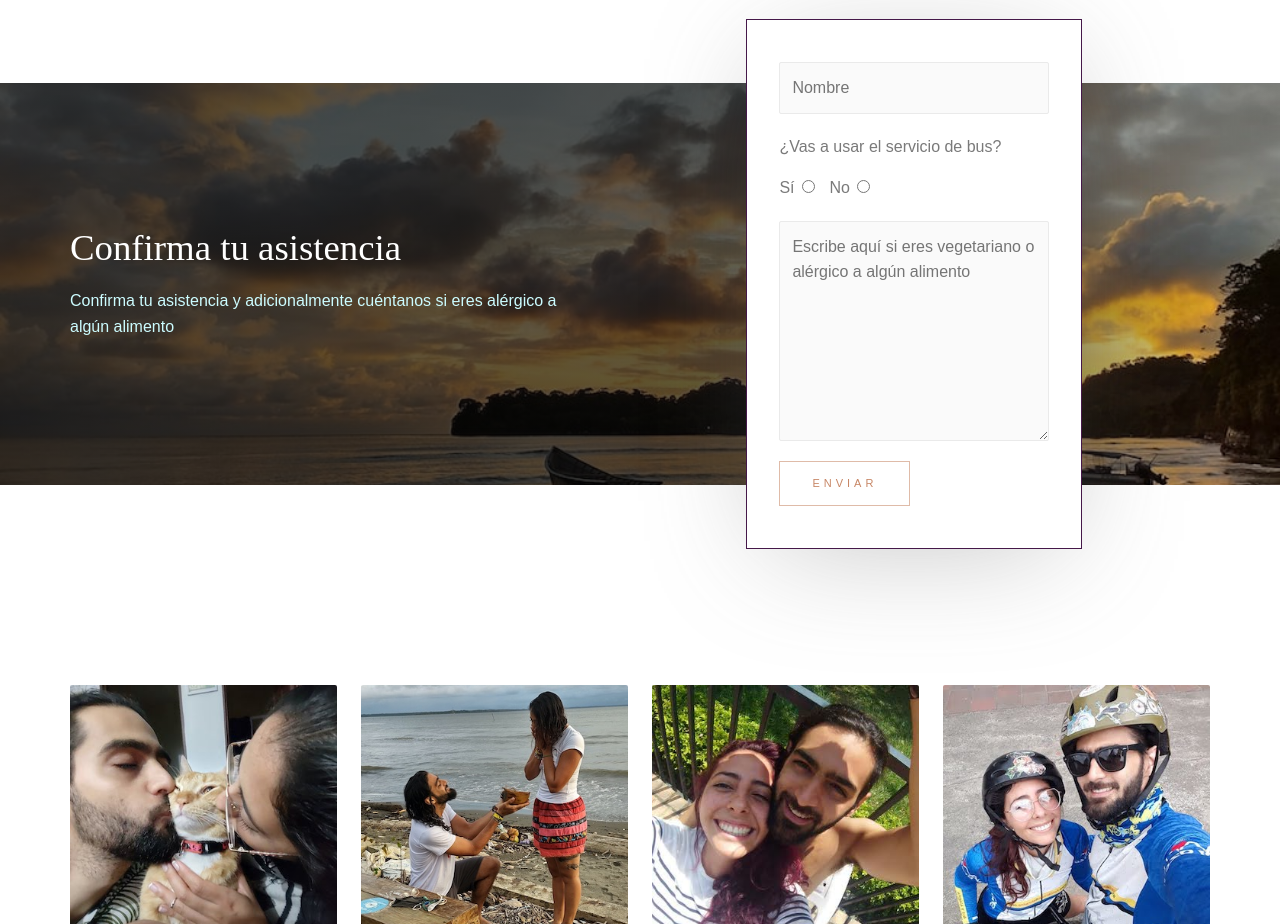
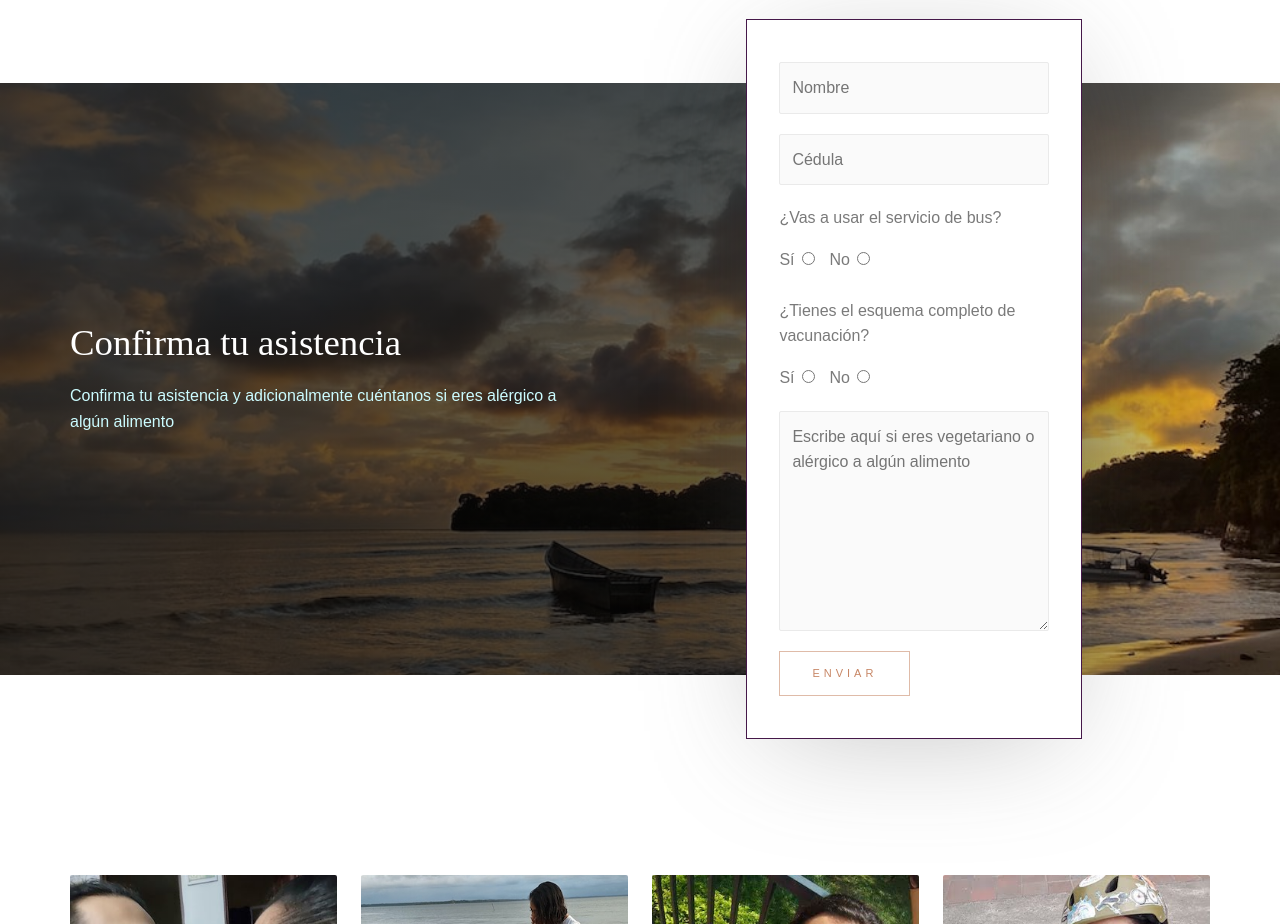
Before and after one commit to josemariogutierrez/natysanti, a website built with Parcel: page src/index.html in a window 1280 px wide. Shown: the part 3760-4684 px from the top of the page. Built offline with nearby package versions, Linux system fonts and the light colour scheme; a web font is replaced by a local one.

Commit message:
update deploy command

```diff
--- a/package.json
+++ b/package.json
@@ -6,7 +6,7 @@
   "scripts": {
     "dev": "parcel src/index.html",
     "build": "parcel build src/index.html --no-source-maps --public-url ./",
-    "deploy": "gh-pages -d dist"
+    "deploy": "echo 'natysanti.com' > ./dist/CNAME && gh-pages -d dist"
   },
   "repository": {
     "type": "git",
--- a/src/index.html
+++ b/src/index.html
@@ -720,13 +720,24 @@
 		        class="wpforms-field-label wpforms-label-hide" for="wpforms-512-field_0">Nombre</label>
             <input type="text"
 		        id="wpforms-512-field_0" required="" class="wpforms-field-large" name="entry.596801257" placeholder="Nombre"></div>
+				<div id="wpforms-512-field_0-container" class="wpforms-field wpforms-field-name" data-field-id="0"><label
+					class="wpforms-field-label wpforms-label-hide" for="wpforms-512-field_0">Cédula</label>
+				<input type="text"
+					id="wpforms-512-field_0" required="" class="wpforms-field-large" name="entry.1298591039" placeholder="Cédula"></div>
 		    <div id="wpforms-512-field_3-container" class="wpforms-field wpforms-field-text" data-field-id="3">
-            <p>¿Vas a usar el servicio de bus?</p>
+				<p>¿Vas a usar el servicio de bus?</p>
             <label for="si-asisto">Sí</label>
             <input type="radio" required="" class="wpforms-field-large" name="entry.1480759059" placeholder="¿Vas a asistir?" value="Sí" id="si-asisto">
             <label for="no-asisto">No</label>
+            <input type="radio" required="" class="wpforms-field-large" name="entry.1480759059" placeholder="¿Vas a asistir?" value="No" id="no-asisto">
+				<br>
+				<br>
+			<p>¿Tienes el esquema completo de vacunación?</p>
+            <label for="vacunado">Sí</label>
+            <input type="radio" required="" class="wpforms-field-large" name="entry.778949043" placeholder="¿Vacunado?" value="Sí" id="vacunado">
+            <label for="no-vacunado">No</label>
 
-            <input type="radio" required="" class="wpforms-field-large" name="entry.1480759059" placeholder="¿Vas a asistir?" value="No" id="no-asisto">
+            <input type="radio" required="" class="wpforms-field-large" name="entry.778949043" placeholder="¿Vacunado?" value="No" id="no-vacunado">
           </div>
 		    <div id="wpforms-512-field_2-container" class="wpforms-field wpforms-field-textarea" data-field-id="2"><label
 		        class="wpforms-field-label wpforms-label-hide" for="wpforms-512-field_2">Mensaje <span
```
